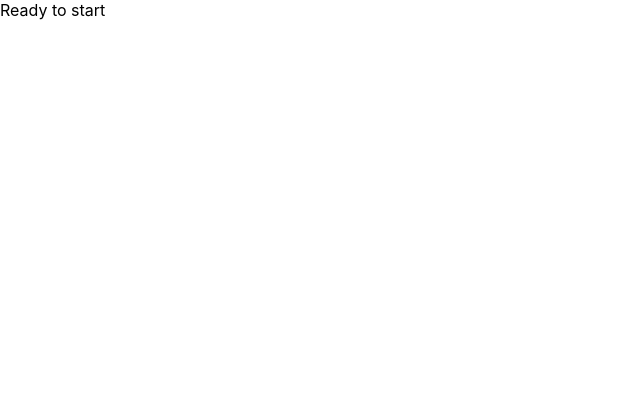
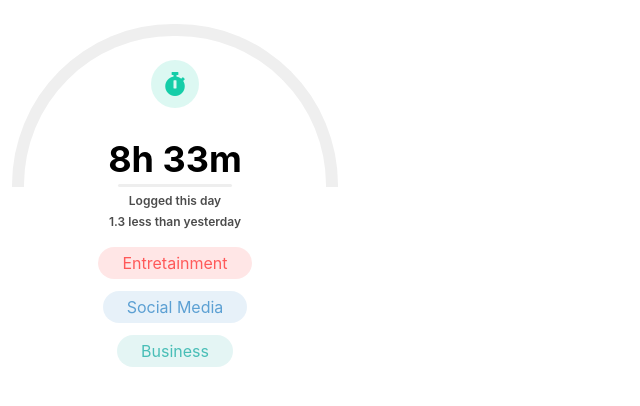
Before and after one commit to litsdm/chrome-time, a React (Create React App) app: page / in a window 1280 px wide. Shown: the top 406 px of the page, without its empty margins (0-640 px from the left). Built offline with nearby package versions, Linux system fonts and the light colour scheme.

Commit message:
Implement ui for time management tab

```diff
--- a/package.json
+++ b/package.json
@@ -3,6 +3,8 @@
   "version": "0.1.0",
   "private": true,
   "dependencies": {
+    "@fortawesome/fontawesome-free": "^5.8.1",
+    "node-sass": "^4.12.0",
     "react": "^16.8.6",
     "react-dom": "^16.8.6",
     "react-scripts": "2.1.8"
--- a/src/App.js
+++ b/src/App.js
@@ -1,8 +1,10 @@
 import React from 'react';
+
+import TimeManagementTab from './components/TimeManagementTab';
 
 const App = () => (
   <div>
-    Ready to start
+    <TimeManagementTab />
   </div>
 );
 
--- /dev/null
+++ b/src/components/TimeManagementTab.js
@@ -0,0 +1,38 @@
+import React from 'react';
+import styles from './TimeManagementTab.module.scss';
+
+const TimeManagementTab = () => (
+  <div className={styles.container}>
+    <div className={styles.header}>
+      <div className={styles.icon}>
+        <i className="fas fa-stopwatch"/>
+      </div>
+      <p className={styles.timeLabel}>
+        8h 33m
+      </p>
+      <div className={styles.divider} />
+      <div className={styles.halfCircle}/>
+    </div>
+    <div className={styles.content}>
+      <p className={styles.statsText}>
+        Logged this day
+      </p>
+      <p className={styles.statsText}>
+        1.3 less than yesterday
+      </p>
+      <div className={styles.list}>
+        <p className={styles.row}>
+          Entretainment
+        </p>
+        <p className={styles.row} style={{ backgroundColor: 'rgba(92,160,211, 0.15)', color: '#5CA0D3' }}>
+          Social Media
+        </p>
+        <p className={styles.row} style={{ backgroundColor: 'rgba(73,190,183, 0.15)', color: '#49beb7' }}>
+          Business
+        </p>
+      </div>
+    </div>
+  </div>
+);
+
+export default TimeManagementTab;
--- /dev/null
+++ b/src/components/TimeManagementTab.module.scss
@@ -0,0 +1,82 @@
+.container {
+  display: flex;
+  flex-direction: column;
+  padding-top: 24px;
+}
+
+.header {
+  align-items: center;
+  display: flex;
+  justify-content: center;
+  position: relative;
+}
+
+.icon {
+  align-items: center;
+  background-color: rgba(21,205,168, 0.15);
+  border-radius: 50%;
+  display: flex;
+  height: 48px;
+  justify-content: center;
+  position: absolute;
+  top: 36px;
+  width: 48px;
+
+  i {
+    color: #15CDA8;
+    font-size: 24px;
+  }
+}
+
+.timeLabel {
+  bottom: 6px;
+  font-size: 36px;
+  font-weight: bold;
+  margin: 0;
+  position: absolute;
+}
+
+.divider {
+  bottom: 0;
+  background-color: #eee;
+  border-radius: 6px;
+  height: 3px;
+  position: absolute;
+  width: 114px;
+}
+
+.halfCircle {
+  background-color: #fff;
+  border: 12px solid #efefef;
+  border-bottom: 0;
+  border-top-left-radius: 161px;
+  border-top-right-radius: 161px;
+  height: 151px;
+  width: 302px;
+}
+
+.statsText {
+  font-size: 12px;
+  font-weight: 600;
+  margin-top: 6px;
+  opacity: 0.7;
+  text-align: center;
+}
+
+.list {
+  align-items: center;
+  display: flex;
+  flex-direction: column;
+  justify-content: center;
+  padding: 12px;
+  padding-top: 6px;
+}
+
+.row {
+  background-color: rgba(255,89,89, 0.15);
+  border-radius: 24px;
+  color: #ff5959;
+  font-size: 16px;
+  margin-top: 12px;
+  padding: 6px 24px;
+}
--- a/src/index.css
+++ b/src/index.css
@@ -1,3 +1,5 @@
+@import '~@fortawesome/fontawesome-free/css/all.css';
+
 body {
   margin: 0;
   padding: 0;
@@ -12,3 +14,7 @@ code {
   font-family: source-code-pro, Menlo, Monaco, Consolas, "Courier New",
     monospace;
 }
+
+p {
+  margin: 0;
+}
```
Also changed, not shown: 1 other file (tests, documents, lock files or other folders).
